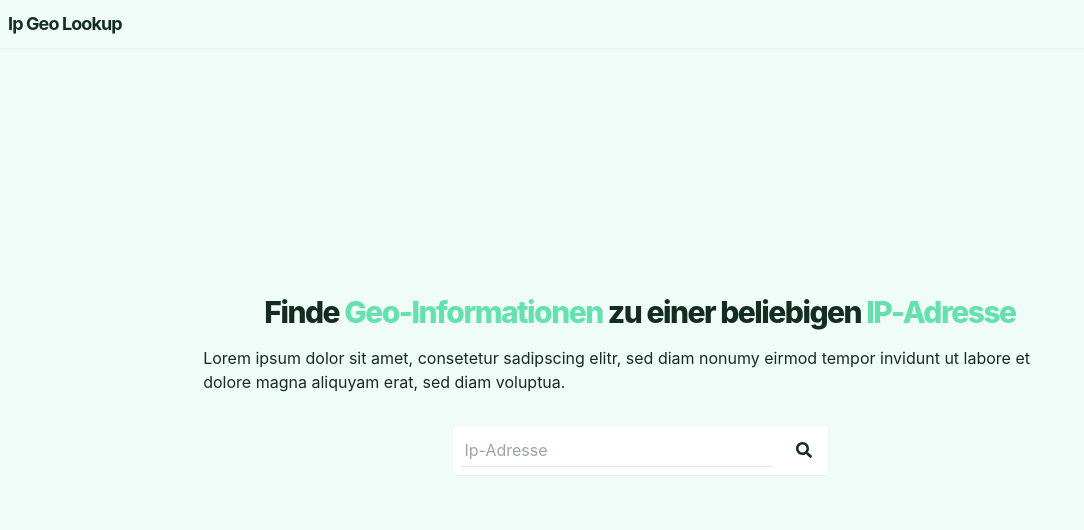
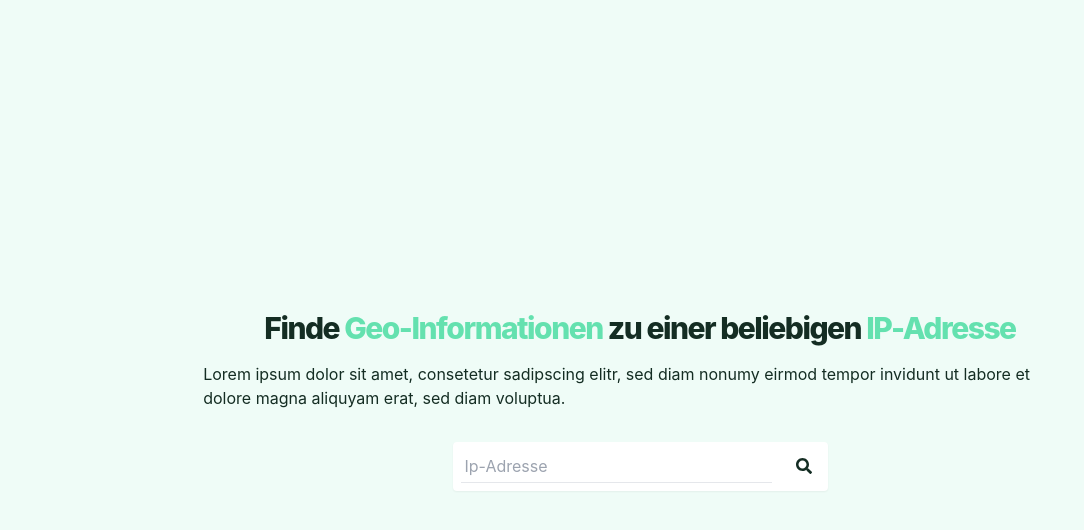
Before and after one commit to nclsstdl/ip-geo-client, a React (Create React App) app: page / in a window 1280 px wide. Shown: the top 530 px of the page, without its empty margins (0-1084 px from the left). Built offline with nearby package versions, Linux system fonts and the light colour scheme.

Commit message:
remove navbar

```diff
--- a/src/App.tsx
+++ b/src/App.tsx
@@ -10,9 +10,6 @@ function App() {
   return (
     <ApplicationStateProvider>
       <QueryClientProvider client={queryClient}>
-        <header className="sticky top-0 flex items-center shadow-sm p-2 font-bold text-lg tracking-tighter">
-          Ip Geo Lookup
-        </header>
         <main className="flex flex-col items-center justify-center gap-8">
           <Hero />
           <IpLookUpForm />
--- a/src/index.css
+++ b/src/index.css
@@ -2,9 +2,14 @@
 @tailwind components;
 @tailwind utilities;
 
+html,
+body,
+main {
+  height: 100vh;
+}
+
 body {
   @apply bg-light-green text-dark-green;
-  height: 100vh;
   margin: 0;
   font-family: -apple-system, BlinkMacSystemFont, "Segoe UI", "Roboto", "Oxygen", "Ubuntu", "Cantarell", "Fira Sans",
     "Droid Sans", "Helvetica Neue", sans-serif;
@@ -12,12 +17,7 @@ body {
   -moz-osx-font-smoothing: grayscale;
 }
 
-header {
-  height: 3rem;
-}
-
 main {
-  height: calc(100vh - 8rem);
   padding: 1rem;
 }
 
```
